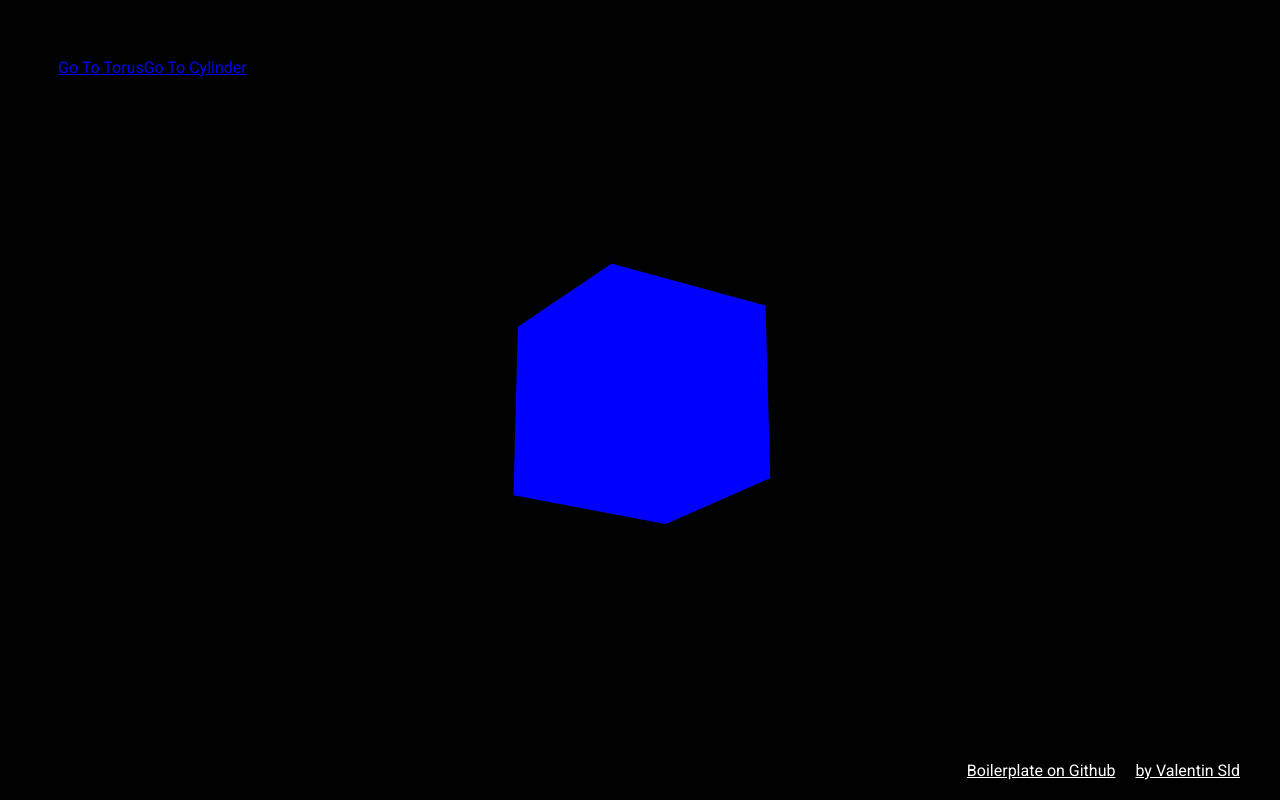
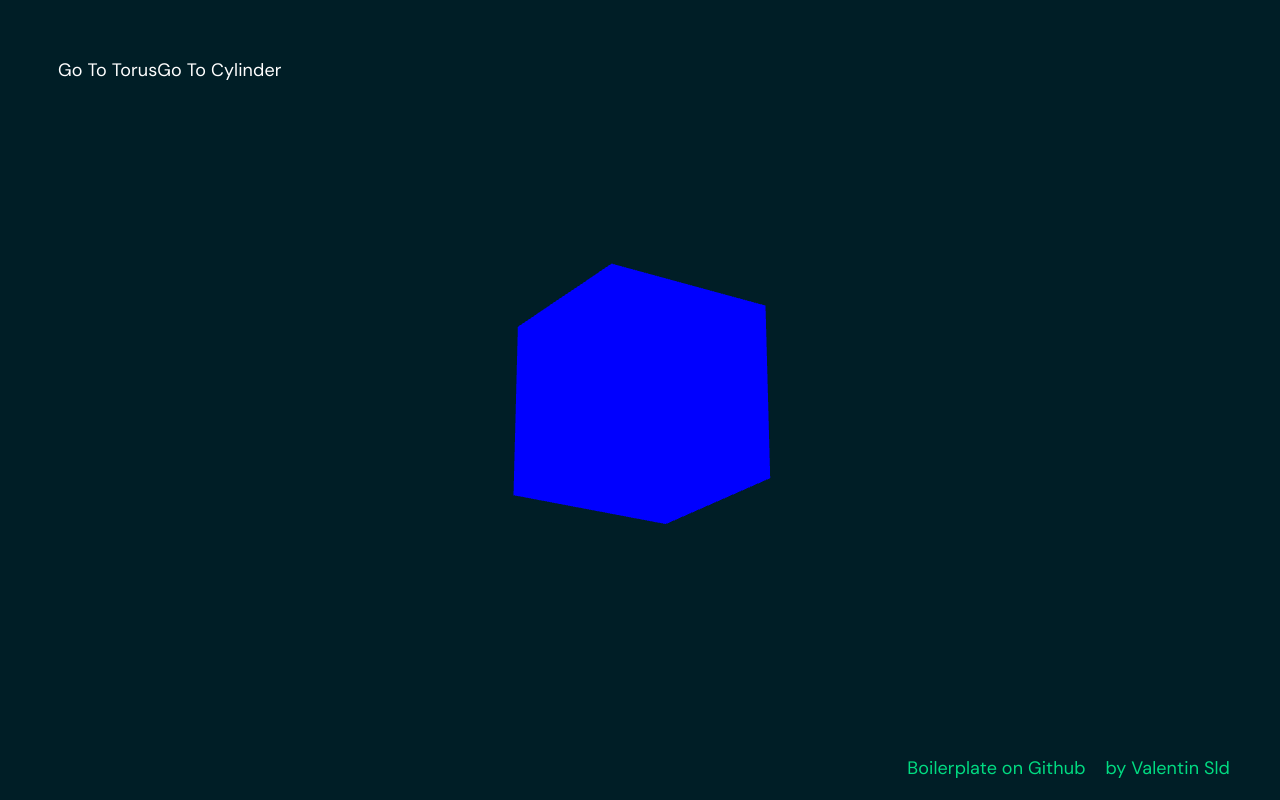
Before and after one commit to valentinsld/boilerplate-nuxt-three, a Nuxt app: page / in a window 1280 px wide. Built offline with nearby package versions, Linux system fonts and the light colour scheme.

Commit message:
feat(app): first style elements like links

```diff
--- a/components/ExtraLinks.vue
+++ b/components/ExtraLinks.vue
@@ -13,17 +13,36 @@ export default {
 }
 </script>
 
-<style scoped>
+<style lang="scss" scoped>
 .extraLinks {
   position: absolute;
   z-index: 10;
   bottom: 20px;
   right: 40px;
   display: flex;
+
+  transition: opacity 400ms var(--custom-ease);
+
+  &:hover a {
+    opacity: 0.5;
+  }
 }
 
 .extraLinks a {
-  margin-left: 20px;
-  color: white;
+  --padding-x: 10px;
+  padding-left: var(--padding-x);
+  padding-right: var(--padding-x);
+  color: var(--primary);
+
+  transition: opacity 400ms var(--custom-ease);
+
+  &::after {
+    left: var(--padding-x);
+    right: var(--padding-x);
+  }
+
+  &:hover {
+    opacity: 1 !important;
+  }
 }
 </style>
--- a/nuxt.config.js
+++ b/nuxt.config.js
@@ -16,7 +16,7 @@ export default {
   pageTransition: 'fade',
 
   // Global CSS: https://go.nuxtjs.dev/config-css
-  css: ['./styles/index.css'],
+  css: ['./styles/index.scss'],
 
   // Plugins to run before rendering page: https://go.nuxtjs.dev/config-plugins
   plugins: [],
--- a/styles/index.css
+++ /dev/null
@@ -1,6 +0,0 @@
-@import url('https://fonts.googleapis.com/css2?family=Roboto:wght@300;400;500&display=swap');
-
-html,
-body {
-  font-family: Roboto, Arial, Helvetica, sans-serif;
-}
--- /dev/null
+++ b/styles/index.scss
@@ -0,0 +1,71 @@
+@import url('https://fonts.googleapis.com/css2?family=DM+Sans:wght@400;500&family=DM+Serif+Display&display=swap');
+
+:root {
+  --font-family-sans-serif: 'DM Sans', sans-serif;
+  --font-family-serif: 'DM Serif Display', serif;
+
+  --white: #fff;
+  --black: #001e26;
+  --primary-light: #4de7a8;
+  --primary: #00dc82;
+  --primary-dark: #012a35;
+
+  --custom-ease: cubic-bezier(0.2, 0, 0.25, 1);
+}
+
+html,
+body {
+  font-size: 18px;
+  font-weight: 400;
+  letter-spacing: 0.1px;
+  font-family: var(--font-family-sans-serif);
+
+  color: var(--white);
+  background-color: var(--black);
+}
+
+*::selection {
+  color: var(--white);
+  background-color: var(--primary);
+}
+
+//
+// Style links
+//
+a {
+  position: relative;
+  color: var(--white);
+
+  text-decoration: none;
+
+  &::after {
+    content: '';
+
+    position: absolute;
+    bottom: 1px;
+    left: 0;
+    right: 0;
+    height: 1px;
+    background-color: currentColor;
+
+    will-change: transform;
+    transition: transform 400ms var(--custom-ease);
+
+    transform-origin: right;
+    transform: scaleX(0);
+  }
+
+  &:hover {
+    &::after {
+      transform-origin: left;
+      transform: scaleX(1);
+    }
+  }
+}
+
+//
+// z-index for tweak-pane
+//
+.tp-dfwv {
+  z-index: 10000;
+}
--- a/webgl/Renderer.js
+++ b/webgl/Renderer.js
@@ -21,7 +21,7 @@ export default class Renderer {
   }
 
   setInstance() {
-    this.clearColor = '#010101'
+    this.clearColor = '#001e26'
 
     // Renderer
     this.instance = new THREE.WebGLRenderer({
```
